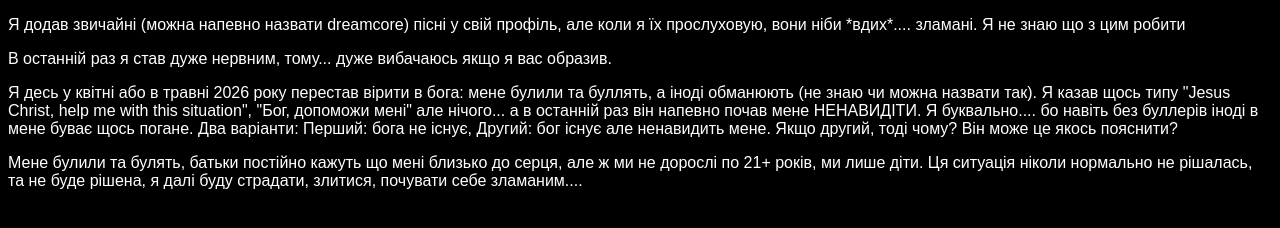
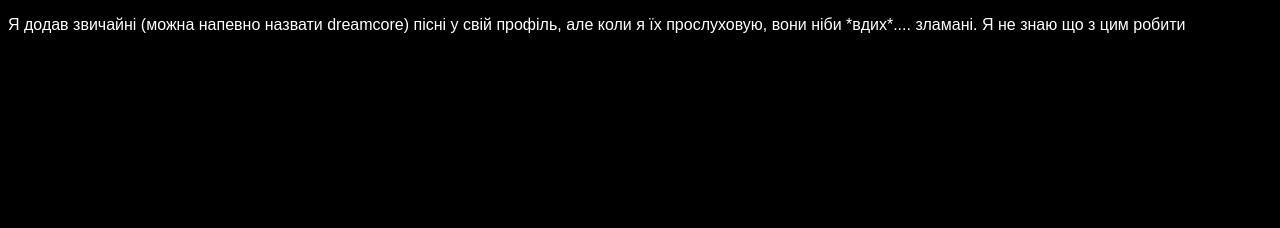
Before and after one commit to vanvani41/vanvani41.github.io, a plain HTML site: page tg-desc.html in a window 1280 px wide. Drawn offline with Linux system fonts and the light colour scheme.

Commit message:
Update tg-desc.html

```diff
--- a/tg-desc.html
+++ b/tg-desc.html
@@ -13,8 +13,5 @@
 </head>
 <body>
   <p>Я додав звичайні (можна напевно назвати dreamcore) пісні у свій профіль, але коли я їх прослуховую, вони ніби *вдих*.... зламані. Я не знаю що з цим робити</p>
-  <p>В останній раз я став дуже нервним, тому... дуже вибачаюсь якщо я вас образив.</p>
-  <p>Я десь у квітні або в травні 2026 року <bold>перестав вірити в бога:</bold> мене булили та буллять, а іноді обманюють (не знаю чи можна назвати так). Я казав щось типу "Jesus Christ, help me with this situation", "Бог, допоможи мені" але нічого... а в останній раз він напевно почав мене <bold>НЕНАВИДІТИ</bold>. Я буквально.... бо навіть без буллерів іноді в мене буває щось погане. Два варіанти: Перший: бога не існує, Другий: бог існує але ненавидить мене. Якщо другий, тоді чому? Він може це якось пояснити?</p>
-  <p>Мене булили та булять, батьки постійно кажуть що мені близько до серця, але ж ми не дорослі по 21+ років, ми лише діти. Ця ситуація ніколи нормально не рішалась, та не буде рішена, я далі буду страдати, злитися, почувати себе <bold>зламаним....</bold></p>
 </body>
 </html>
```
